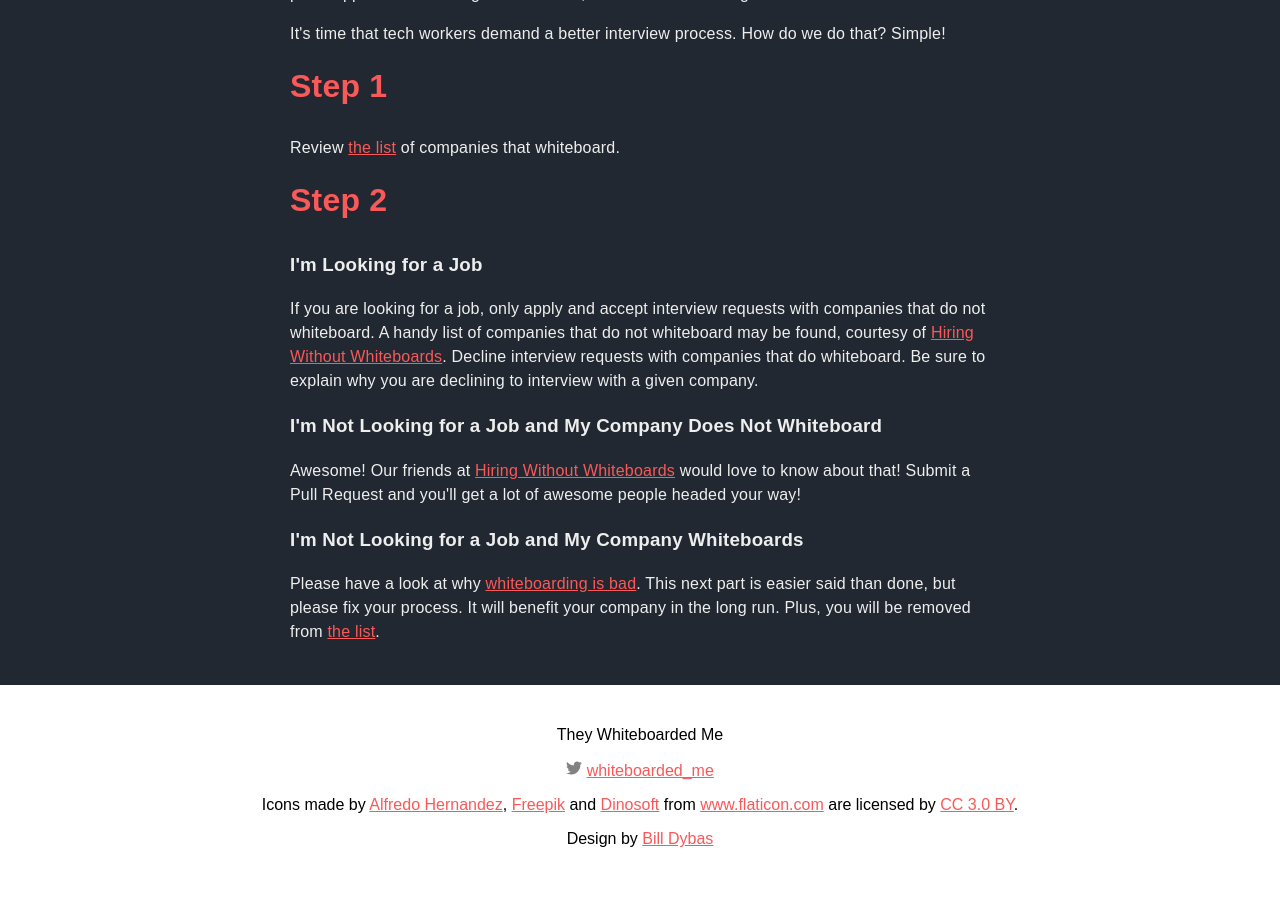
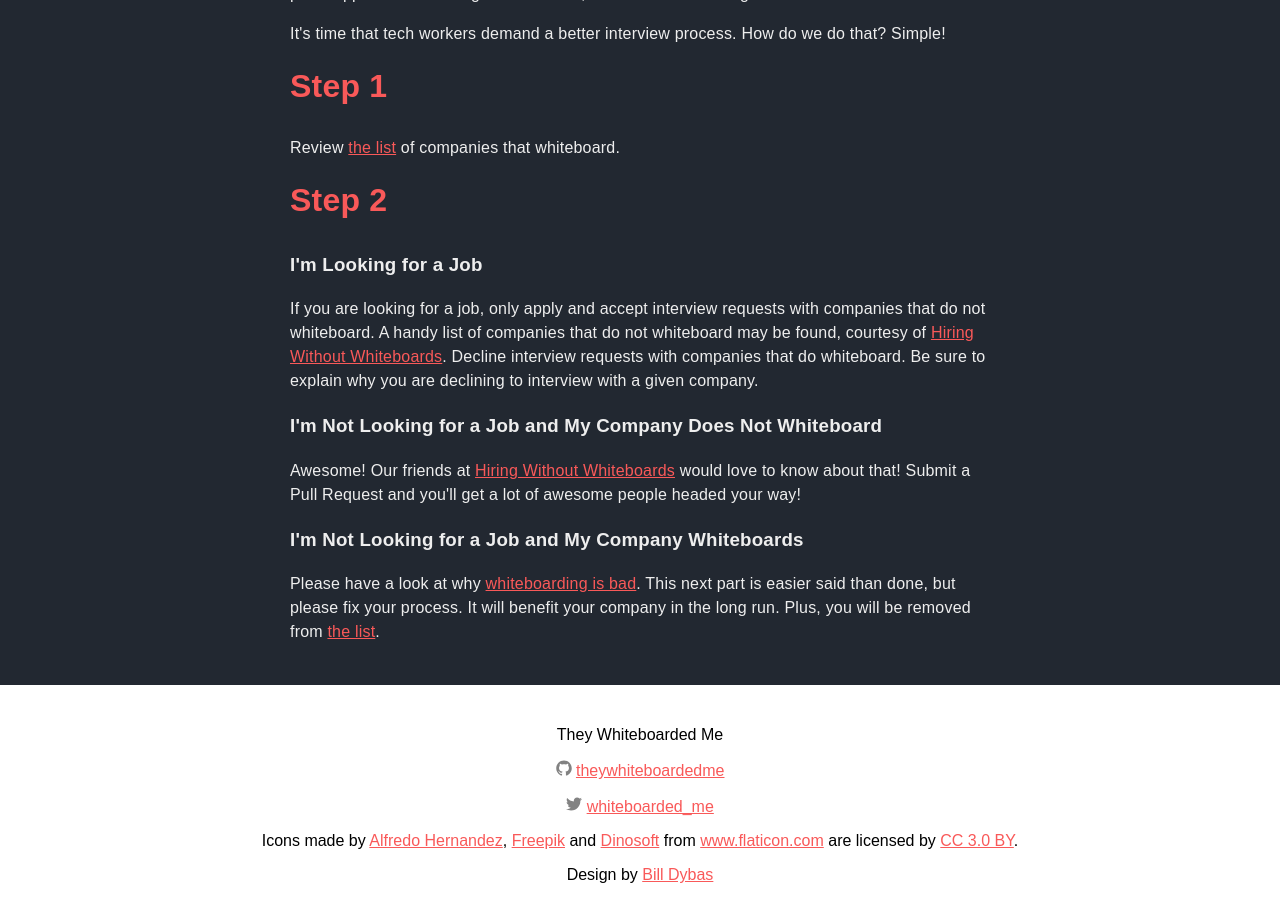
Before and after one commit to cheesesashimi/theywhiteboardedme, a Jekyll site: the page built from index.html, in a window 1280 px wide and 900 px high, scrolled down 956 px. Built offline with Jekyll 4.4.1, drawn with Linux system fonts in a browser that asks for light colours; before the commit the page ends 1820 px from its top, so only the background shows below that.

Commit message:
Tweak _config.yml a bit more

```diff
--- a/_config.yml
+++ b/_config.yml
@@ -18,6 +18,8 @@ title: They Whiteboarded Me
 url: http://they.whiteboarded.me
 twitter_username: whiteboarded_me
 github:
+github_repo: "theywhiteboardedme"
+github_username: "cheesesashimi"
 repository: "cheesesashimi/theywhiteboardedme"
 
 google_analytics: UA-93465666-1
@@ -36,3 +38,6 @@ exclude:
   - Gemfile
   - Gemfile.lock
   - README.md
+  - Dockerfile
+  - docker-compose.yml
+  - utils/*
```
